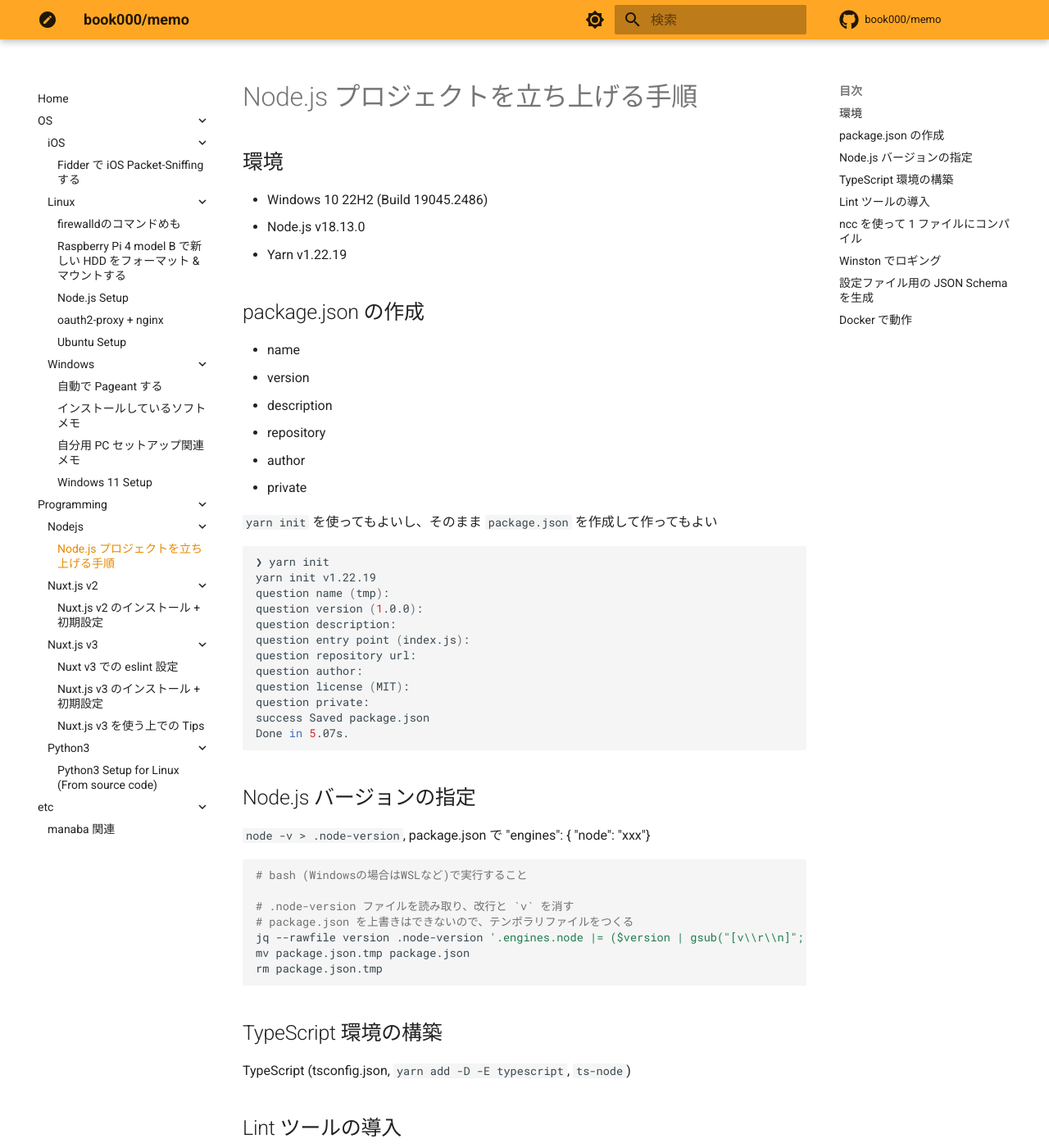
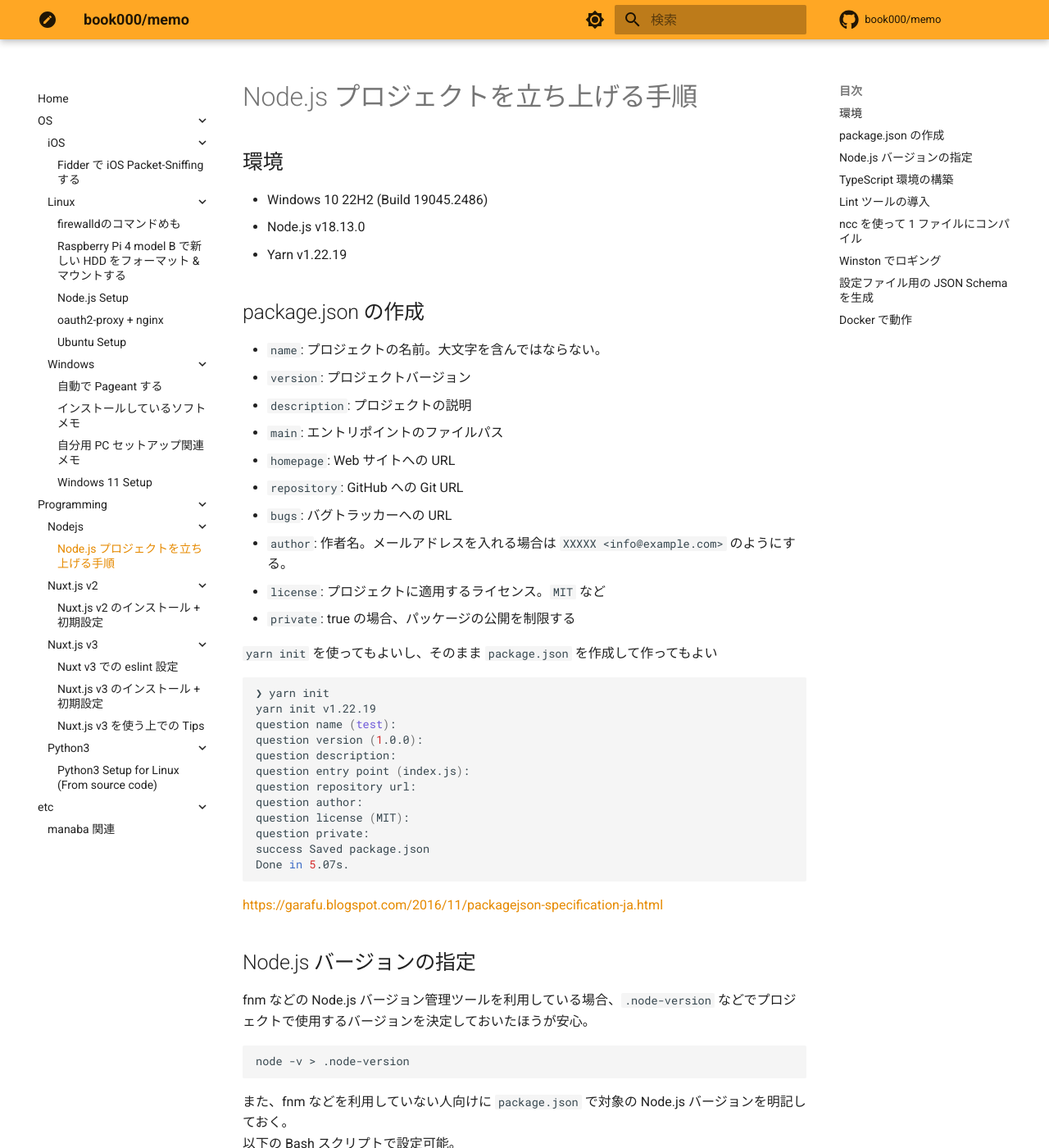
Before and after one commit to book000/memo, an MkDocs documentation site: the page built from docs/programming/nodejs/nodejs-project.md, in a window 1280 px wide and 1400 px high. Shown: the whole window at 82% size. Built offline with MkDocs 1.6.1 and Material for MkDocs 9.7.7, drawn with Linux system fonts in a browser that asks for light colours; comment, search, counter and statistics services are not loaded; some of the changed text lies outside the part shown.

Commit message:
feat: package.jsonとNode.jsのバージョン指定部分

````diff
--- a/docs/programming/nodejs/nodejs-project.md
+++ b/docs/programming/nodejs/nodejs-project.md
@@ -8,19 +8,23 @@
 
 ## package.json の作成
 
-- name
-- version
-- description
-- repository
-- author
-- private
+- `name`: プロジェクトの名前。大文字を含んではならない。
+- `version`: プロジェクトバージョン
+- `description`: プロジェクトの説明
+- `main`: エントリポイントのファイルパス
+- `homepage`: Web サイトへの URL
+- `repository`: GitHub への Git URL
+- `bugs`: バグトラッカーへの URL
+- `author`: 作者名。メールアドレスを入れる場合は `XXXXX <info@example.com>` のようにする。
+- `license`: プロジェクトに適用するライセンス。`MIT` など
+- `private`: true の場合、パッケージの公開を制限する
 
 `yarn init` を使ってもよいし、そのまま `package.json` を作成して作ってもよい
 
 ```shell
 ❯ yarn init
 yarn init v1.22.19
-question name (tmp):
+question name (test):
 question version (1.0.0):
 question description:
 question entry point (index.js):
@@ -32,9 +36,18 @@ success Saved package.json
 Done in 5.07s.
 ```
 
+https://garafu.blogspot.com/2016/11/packagejson-specification-ja.html
+
 ## Node.js バージョンの指定
 
-`node -v > .node-version`, package.json で "engines": { "node": "xxx"}
+fnm などの Node.js バージョン管理ツールを利用している場合、`.node-version` などでプロジェクトで使用するバージョンを決定しておいたほうが安心。
+
+```shell
+node -v > .node-version
+```
+
+また、fnm などを利用していない人向けに `package.json` で対象の Node.js バージョンを明記しておく。
+以下の Bash スクリプトで設定可能。
 
 ```bash
 # bash (Windowsの場合はWSLなど)で実行すること
@@ -44,6 +57,8 @@ Done in 5.07s.
 jq --rawfile version .node-version '.engines.node |= ($version | gsub("[v\\r\\n]"; ""))' package.json > package.json.tmp
 mv package.json.tmp package.json
 rm package.json.tmp
+
+# .node-version のバージョン固定になるので、18.x とか範囲指定にするといいかも。
 ```
 
 ## TypeScript 環境の構築
````
